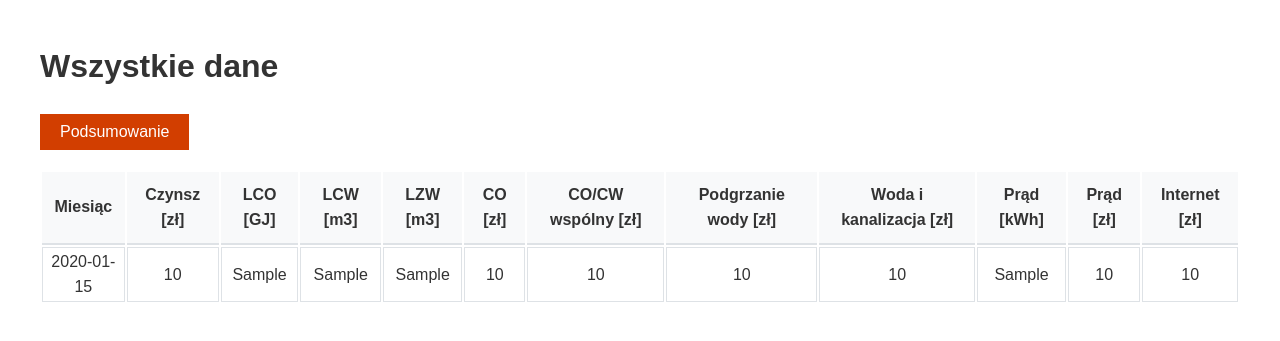
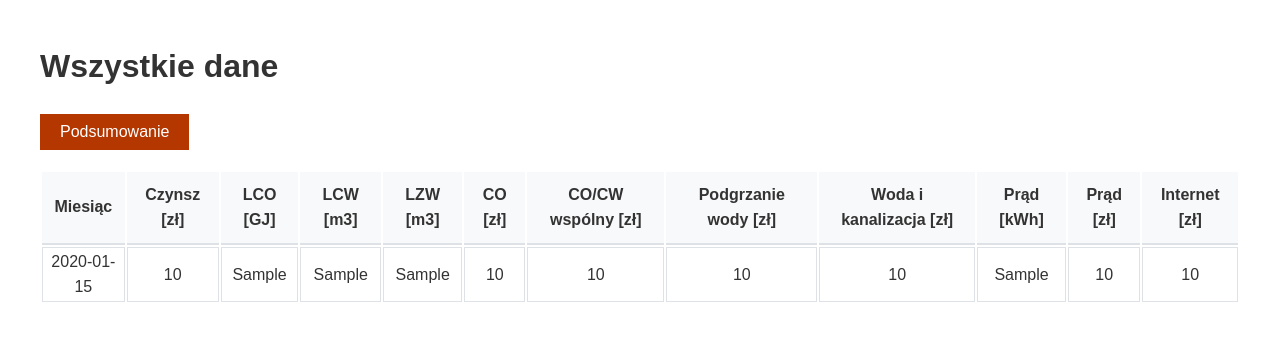
Before and after one commit to archiboi69/rachunki, a Python web app: template templates/edit.html in a window 1280 px wide, with the pointer over the restyled element. Shown: the top 341 px of the page. Run offline with Jinja, Linux system fonts and the light colour scheme; the template is opened without the code that fills it: most values are stand-ins (such as "Sample title", 1, 10 or a date in 2020).

Commit message:
Add hover darken to buttons

```diff
--- a/static/styles.css
+++ b/static/styles.css
@@ -52,6 +52,10 @@ tbody tr:hover {
     margin-right: 10px;
 }
 
+.button:hover {
+    background-color: #b53700;
+}
+
 .total {
     font-weight: bold;
 }
```
